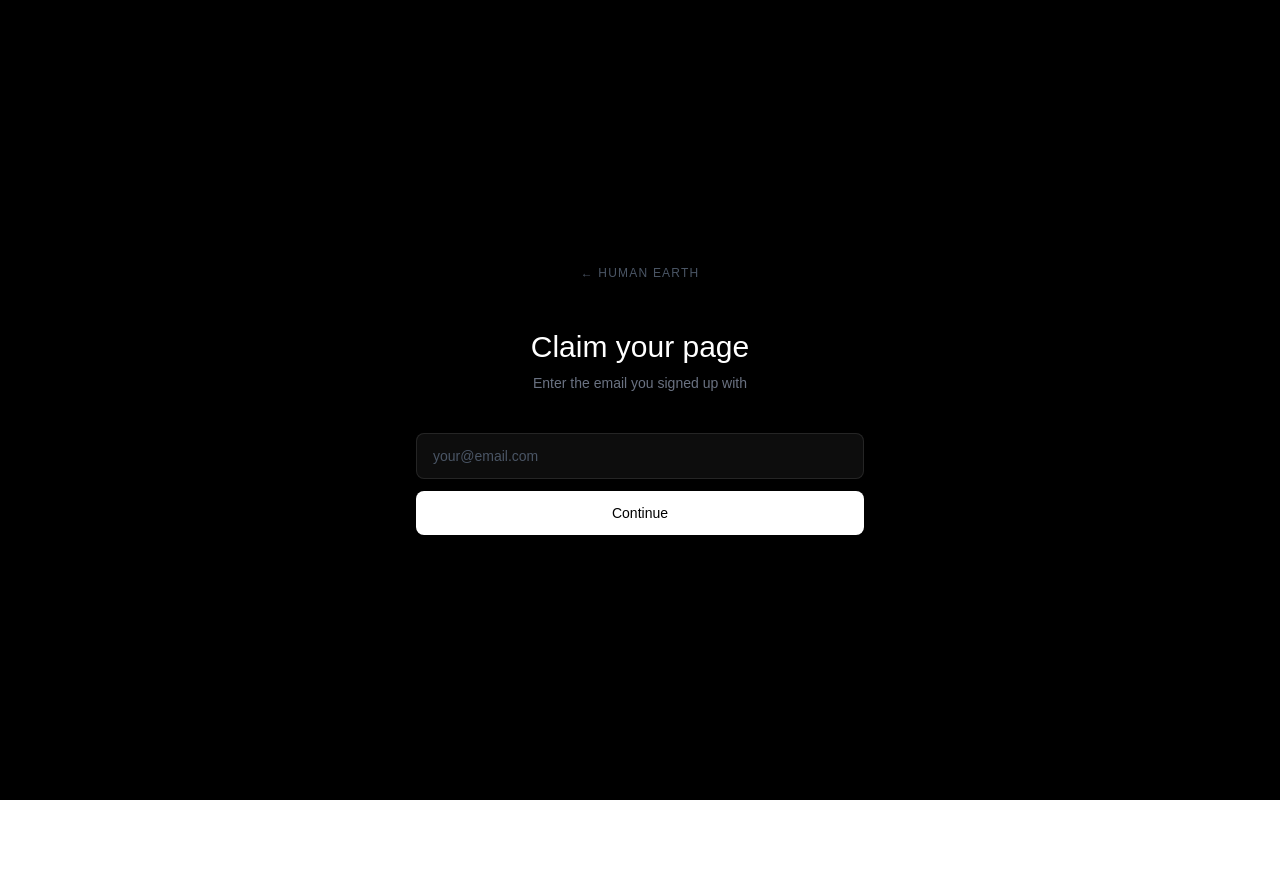
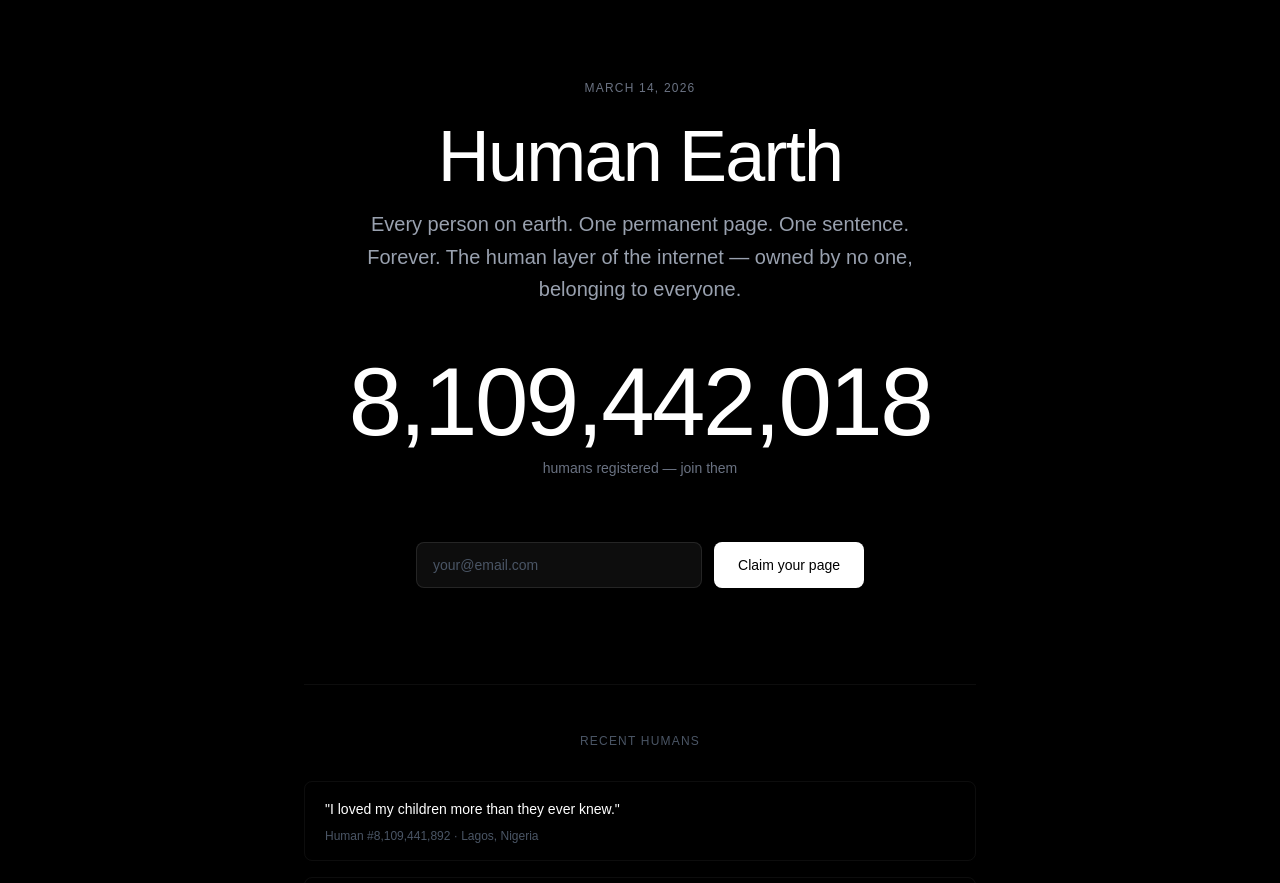
Before and after one commit to websucker27-sys/humanearth, a Next.js app: page /register in a window 1280 px wide. Shown: the top 883 px of the page. Before the commit the page ends 800 px from the top, so only its background shows below. Built offline with nearby package versions, Linux system fonts and the light colour scheme.

Commit message:
redirect to register after signup

```diff
--- a/app/page.tsx
+++ b/app/page.tsx
@@ -42,7 +42,7 @@ export default function Home() {
     <main className="min-h-screen bg-black text-white flex flex-col items-center justify-center px-6 py-20">
 
       <p className="text-xs tracking-widest text-gray-500 uppercase mb-6">
-        March 13, 2026
+        March 14, 2026
       </p>
 
       <h1 className="text-5xl md:text-7xl font-medium text-center tracking-tight mb-4">
@@ -83,8 +83,14 @@ export default function Home() {
         </form>
       ) : (
         <div className="text-center">
-          <p className="text-green-400 text-lg font-medium">You are on the list.</p>
-          <p className="text-gray-500 text-sm mt-1">We will contact you when your page is ready.</p>
+          <p className="text-green-400 text-lg font-medium">You are registered.</p>
+          <p className="text-gray-500 text-sm mt-1 mb-6">Now create your permanent page.</p>
+          <a
+            href="/register"
+            className="bg-white text-black font-medium px-6 py-3 rounded-lg text-sm hover:bg-gray-200 transition-colors inline-block"
+          >
+            Write my sentence →
+          </a>
         </div>
       )}
 
--- a/app/register/page.tsx
+++ b/app/register/page.tsx
@@ -1,145 +1,118 @@
 "use client";
-import { useState } from "react";
-import { supabase } from "../supabase";
-import { useRouter } from "next/navigation";
+import { useState, useEffect } from "react";
+import { supabase } from "./supabase";
 
-const countries = [
-  "Afghanistan","Albania","Algeria","Angola","Argentina","Australia","Austria","Bangladesh",
-  "Belgium","Bolivia","Brazil","Cameroon","Canada","Chile","China","Colombia","Congo",
-  "Cuba","Denmark","Ecuador","Egypt","Ethiopia","Finland","France","Germany","Ghana",
-  "Greece","Guatemala","Haiti","Honduras","Hungary","India","Indonesia","Iran","Iraq",
-  "Ireland","Israel","Italy","Jamaica","Japan","Jordan","Kenya","Madagascar","Malaysia",
-  "Mali","Mexico","Morocco","Mozambique","Myanmar","Nepal","Netherlands","New Zealand",
-  "Nicaragua","Niger","Nigeria","Norway","Pakistan","Panama","Paraguay","Peru","Philippines",
-  "Poland","Portugal","Romania","Russia","Rwanda","Saudi Arabia","Senegal","Sierra Leone",
-  "Somalia","South Africa","South Korea","Spain","Sri Lanka","Sudan","Sweden","Switzerland",
-  "Syria","Tanzania","Thailand","Tunisia","Turkey","Uganda","Ukraine","United Kingdom",
-  "United States","Uruguay","Venezuela","Vietnam","Yemen","Zambia","Zimbabwe","Other"
-];
-
-export default function Register() {
-  const router = useRouter();
+export default function Home() {
+  const [count, setCount] = useState(8109442017);
   const [email, setEmail] = useState("");
-  const [name, setName] = useState("");
-  const [country, setCountry] = useState("");
-  const [sentence, setSentence] = useState("");
+  const [submitted, setSubmitted] = useState(false);
   const [loading, setLoading] = useState(false);
   const [error, setError] = useState("");
-  const [step, setStep] = useState(1);
+
+  useEffect(() => {
+    const interval = setInterval(() => {
+      setCount((c) => c + Math.floor(Math.random() * 2));
+    }, 3000);
+    return () => clearInterval(interval);
+  }, []);
 
   async function handleSubmit(e: React.FormEvent) {
     e.preventDefault();
     setLoading(true);
     setError("");
 
-    const { data, error } = await supabase
+    const { error } = await supabase
       .from("signups")
-      .update({ name, country, sentence })
-      .eq("email", email)
-      .select()
-      .single();
+      .insert([{ email }]);
 
     if (error) {
-      setError("Email not found. Please sign up on the homepage first.");
+      if (error.code === "23505") {
+        setError("This email is already registered.");
+      } else {
+        setError("Something went wrong. Please try again.");
+      }
       setLoading(false);
-      return;
+    } else {
+      setSubmitted(true);
+      setLoading(false);
     }
-
-    router.push(`/human/${data.human_number}`);
   }
 
   return (
     <main className="min-h-screen bg-black text-white flex flex-col items-center justify-center px-6 py-20">
 
-      <a href="/" className="text-xs text-gray-600 uppercase tracking-widest mb-12 hover:text-gray-400 transition-colors">
-        ← Human Earth
-      </a>
+      <p className="text-xs tracking-widest text-gray-500 uppercase mb-6">
+        March 14, 2026
+      </p>
 
-      {step === 1 && (
-        <div className="w-full max-w-md">
-          <h1 className="text-3xl font-medium text-center mb-2">Claim your page</h1>
-          <p className="text-gray-500 text-center text-sm mb-10">Enter the email you signed up with</p>
+      <h1 className="text-5xl md:text-7xl font-medium text-center tracking-tight mb-4">
+        Human Earth
+      </h1>
 
-          <div className="flex flex-col gap-3">
+      <p className="text-lg md:text-xl text-gray-400 text-center max-w-xl mb-12 leading-relaxed">
+        Every person on earth. One permanent page. One sentence. Forever.
+        The human layer of the internet — owned by no one, belonging to everyone.
+      </p>
+
+      <div className="flex flex-col items-center mb-16">
+        <span className="text-6xl md:text-8xl font-medium tabular-nums tracking-tight">
+          {count.toLocaleString()}
+        </span>
+        <span className="text-gray-500 text-sm mt-2">
+          humans registered — join them
+        </span>
+      </div>
+
+      {!submitted ? (
+        <form onSubmit={handleSubmit} className="flex flex-col sm:flex-row gap-3 w-full max-w-md">
           <input
             type="email"
             required
             placeholder="your@email.com"
             value={email}
             onChange={(e) => setEmail(e.target.value)}
-              className="bg-white/5 border border-white/10 rounded-lg px-4 py-3 text-white placeholder-gray-600 focus:outline-none focus:border-white/30 text-sm w-full"
+            className="flex-1 bg-white/5 border border-white/10 rounded-lg px-4 py-3 text-white placeholder-gray-600 focus:outline-none focus:border-white/30 text-sm"
           />
           <button
-              onClick={() => { if (email) setStep(2); }}
-              className="bg-white text-black font-medium px-6 py-3 rounded-lg text-sm hover:bg-gray-200 transition-colors"
+            type="submit"
+            disabled={loading}
+            className="bg-white text-black font-medium px-6 py-3 rounded-lg text-sm hover:bg-gray-200 transition-colors disabled:opacity-50"
           >
-              Continue
+            {loading ? "Saving..." : "Claim your page"}
           </button>
-          </div>
+        </form>
+      ) : (
+        <div className="text-center">
+          <p className="text-green-400 text-lg font-medium">You are registered.</p>
+          <p className="text-gray-500 text-sm mt-1 mb-6">Now create your permanent page.</p>
+          <a
+            href="/register"
+            className="bg-white text-black font-medium px-6 py-3 rounded-lg text-sm hover:bg-gray-200 transition-colors inline-block"
+          >
+            Write my sentence →
+          </a>
         </div>
       )}
 
-      {step === 2 && (
-        <form onSubmit={handleSubmit} className="w-full max-w-md">
-          <h1 className="text-3xl font-medium text-center mb-2">Your permanent page</h1>
-          <p className="text-gray-500 text-center text-sm mb-10">This is forever. Take your time.</p>
+      {error && (
+        <p className="text-red-400 text-sm mt-3">{error}</p>
+      )}
 
+      <div className="mt-24 border-t border-white/5 pt-12 w-full max-w-2xl">
+        <p className="text-xs text-gray-600 text-center mb-8 uppercase tracking-widest">Recent humans</p>
         <div className="flex flex-col gap-4">
-            <div>
-              <label className="text-xs text-gray-500 uppercase tracking-widest mb-2 block">Your name</label>
-              <input
-                type="text"
-                required
-                placeholder="What should humanity call you?"
-                value={name}
-                onChange={(e) => setName(e.target.value)}
-                className="bg-white/5 border border-white/10 rounded-lg px-4 py-3 text-white placeholder-gray-600 focus:outline-none focus:border-white/30 text-sm w-full"
-              />
+          {[
+            { num: "8,109,441,892", text: "I loved my children more than they ever knew.", location: "Lagos, Nigeria" },
+            { num: "8,109,441,651", text: "Curiosity was the only religion I kept my whole life.", location: "Osaka, Japan" },
+            { num: "8,109,440,887", text: "I taught for 34 years. I hope one of them remembers.", location: "São Paulo, Brazil" },
+          ].map((h) => (
+            <div key={h.num} className="border border-white/5 rounded-lg px-5 py-4">
+              <p className="text-white text-sm leading-relaxed">"{h.text}"</p>
+              <p className="text-gray-600 text-xs mt-2">Human #{h.num} · {h.location}</p>
             </div>
-
-            <div>
-              <label className="text-xs text-gray-500 uppercase tracking-widest mb-2 block">Your country</label>
-              <select
-                required
-                value={country}
-                onChange={(e) => setCountry(e.target.value)}
-                className="bg-black border border-white/10 rounded-lg px-4 py-3 text-white focus:outline-none focus:border-white/30 text-sm w-full"
-              >
-                <option value="">Select your country</option>
-                {countries.map((c) => (
-                  <option key={c} value={c}>{c}</option>
           ))}
-              </select>
         </div>
-
-            <div>
-              <label className="text-xs text-gray-500 uppercase tracking-widest mb-2 block">
-                Your one sentence — what do you want humanity to remember?
-              </label>
-              <textarea
-                required
-                maxLength={280}
-                placeholder="Write one sentence. Make it yours."
-                value={sentence}
-                onChange={(e) => setSentence(e.target.value)}
-                rows={4}
-                className="bg-white/5 border border-white/10 rounded-lg px-4 py-3 text-white placeholder-gray-600 focus:outline-none focus:border-white/30 text-sm w-full resize-none"
-              />
-              <p className="text-gray-600 text-xs mt-1 text-right">{sentence.length}/280</p>
       </div>
-
-            {error && <p className="text-red-400 text-sm">{error}</p>}
-
-            <button
-              type="submit"
-              disabled={loading || !name || !country || !sentence}
-              className="bg-white text-black font-medium px-6 py-3 rounded-lg text-sm hover:bg-gray-200 transition-colors disabled:opacity-50 mt-2"
-            >
-              {loading ? "Creating your page..." : "Create my permanent page"}
-            </button>
-          </div>
-        </form>
-      )}
 
     </main>
   );
```
Lines whose indentation alone changed are shown as unchanged.
